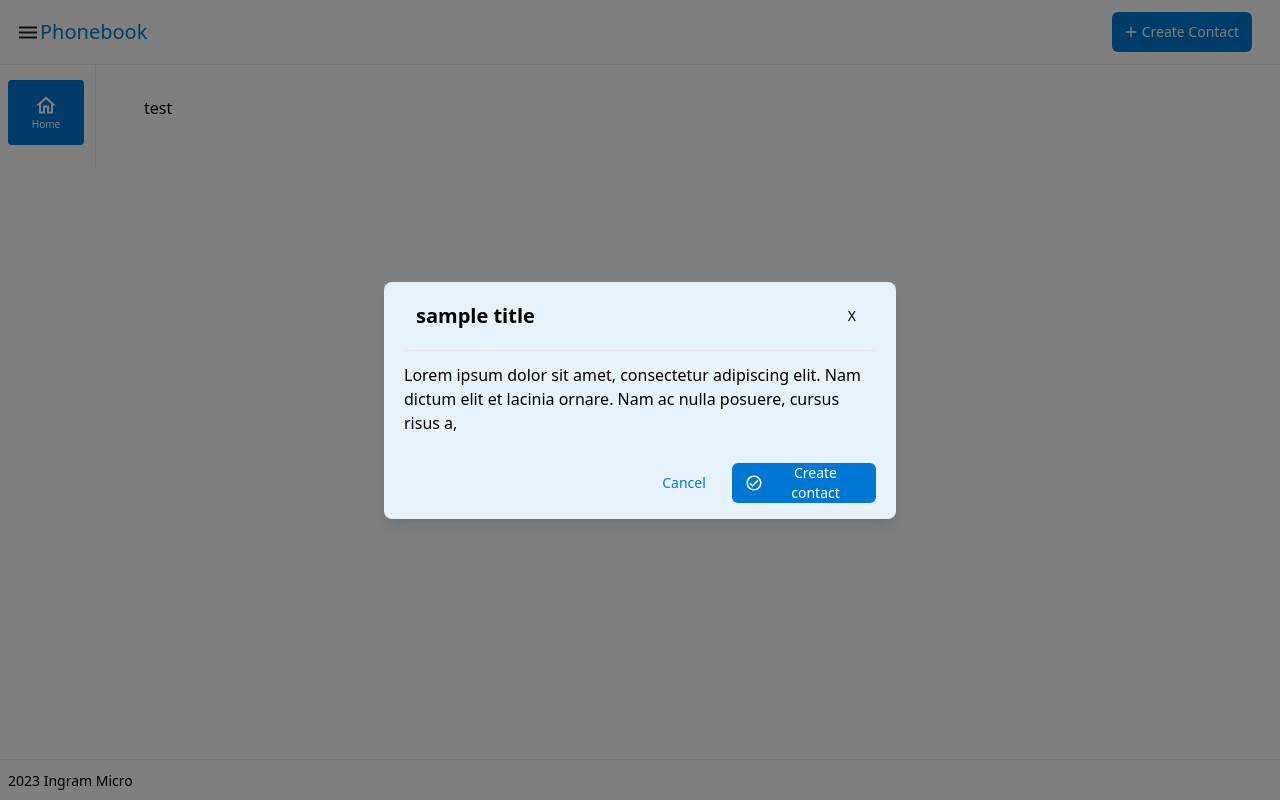
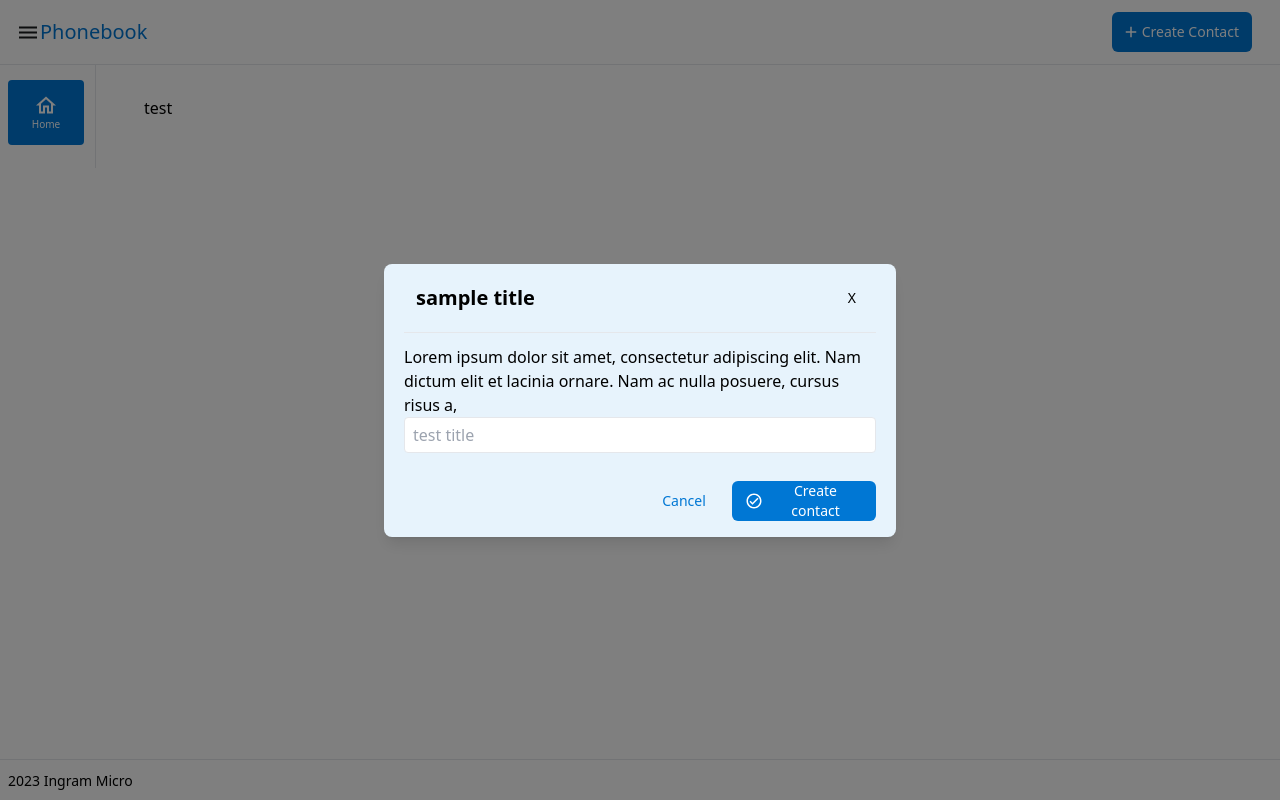
Before and after one commit to Denyyel914/phonebook, a Next.js app: page / in a window 1280 px wide. Both pictures are taken after a click on the button "Create Contact". Built offline with nearby package versions, Linux system fonts and the light colour scheme.

Commit message:
feat: add input component

```diff
--- /dev/null
+++ b/app/components/Input/Input.jsx
@@ -0,0 +1,62 @@
+import React from "react";
+
+const Input = ({
+  label,
+  type,
+  value,
+  disabled,
+  placeholder,
+  name,
+  onChange,
+  errorMessage,
+  required,
+  customClassName,
+}) => {
+  const inputStyles = {
+    backgroundColor: disabled ? "#f0f4f8" : "#ffffff",
+    color: disabled ? "#6b7280" : "#000000",
+    borderColor: errorMessage ? "#e53e3e" : disabled ? "#e5e7eb" : "#a0ec0",
+  };
+
+  const focusStyles = {
+    borderColor: "#2563ec",
+    borderWidth: "2px",
+  };
+  return (
+    <div>
+      <div className="flex flex-col">
+        <label>
+          <span className="text-sm dark:text-gray-900">{label}</span>
+          {required && <span className="text-red-500">*</span>}
+        </label>
+        <input
+          type={type}
+          name={name}
+          className={`h-9 border rounded p-2 outline-none ${customClassName}`}
+          style={{ ...inputStyles }}
+          value={value || ""}
+          onChange={onChange}
+          disabled={disabled}
+          placeholder={placeholder}
+          onFocus={(e) => {
+            (e.target.style.borderColor = focusStyles.borderColor),
+              (e.target.style.borderWidth = focusStyles.borderWidth);
+          }}
+          onBlur={(e) => {
+            e.target.style.borderColor = errorMessage
+              ? "#e53e3e"
+              : inputStyles.borderColor;
+            e.target.style.borderWidth = errorMessage ? "2px" : "1px";
+          }}
+        />
+        {errorMessage && (
+          <span role="alert" className="text-red-500">
+            {errorMessage}
+          </span>
+        )}
+      </div>
+    </div>
+  );
+};
+
+export default Input;
--- a/app/layouts/Header/Index.jsx
+++ b/app/layouts/Header/Index.jsx
@@ -3,9 +3,9 @@ import Image from "next/image";
 import Humburger from "../../assets/humburger.svg";
 import Button from "@/app/components/Button/Button";
 import AddIcon from "@/app/assets/AddIcon.svg";
-
 import Modal from "@/app/components/Modal/Modal";
 import CheckCircle from "@/app/assets/check_circle.svg";
+import Input from "@/app/components/Input/Input";
 
 const Header = ({ onToggleSidebar }) => {
   const [isModalOpen, isSetModalOpen] = useState(false);
@@ -52,6 +52,8 @@ const Header = ({ onToggleSidebar }) => {
           Lorem ipsum dolor sit amet, consectetur adipiscing elit. Nam dictum
           elit et lacinia ornare. Nam ac nulla posuere, cursus risus a,
         </p>
+        <Input placeholder="test title" />
+
         <div className="flex justify-end mt-7 pb-4">
           <Button
             label="Cancel"
```
